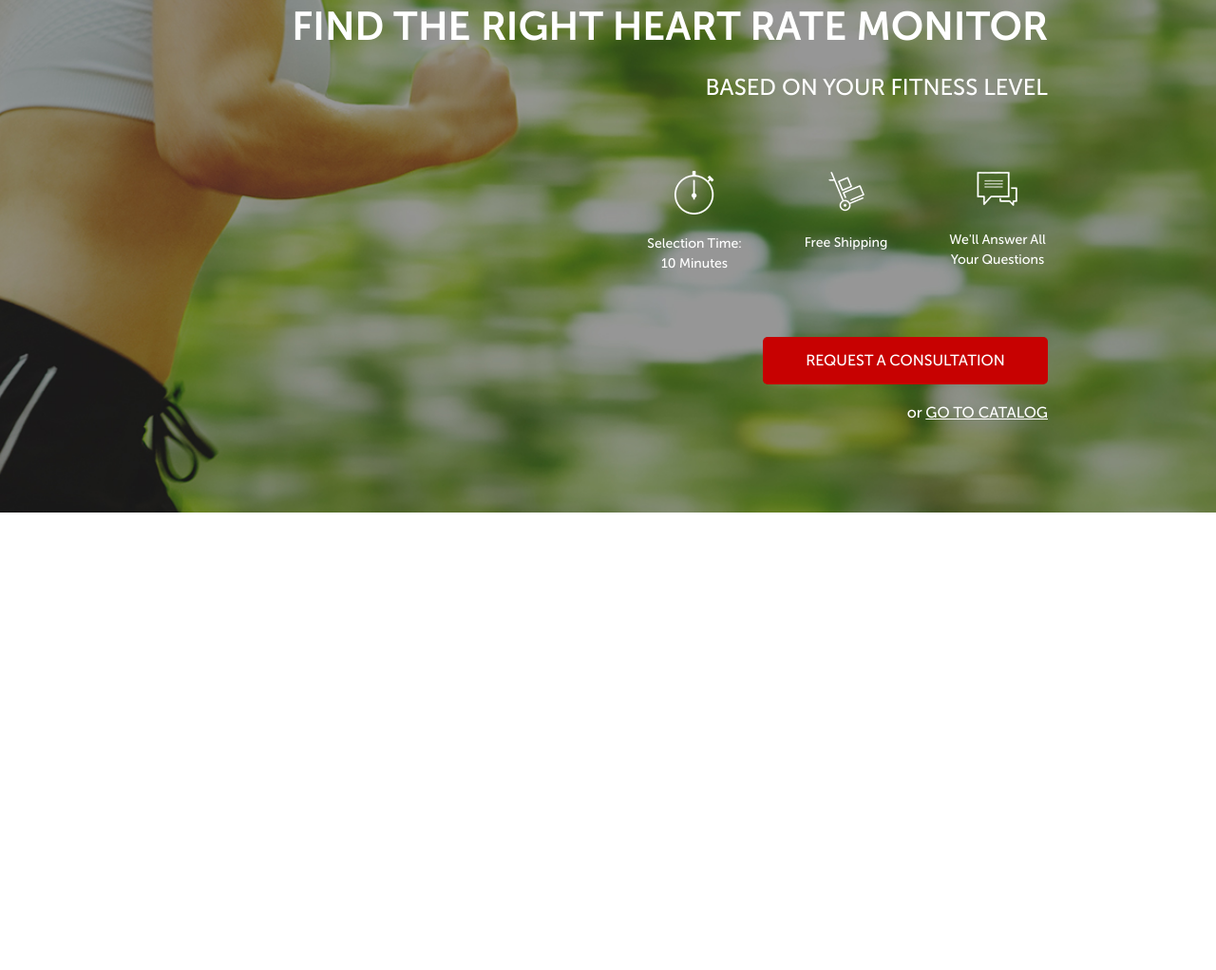
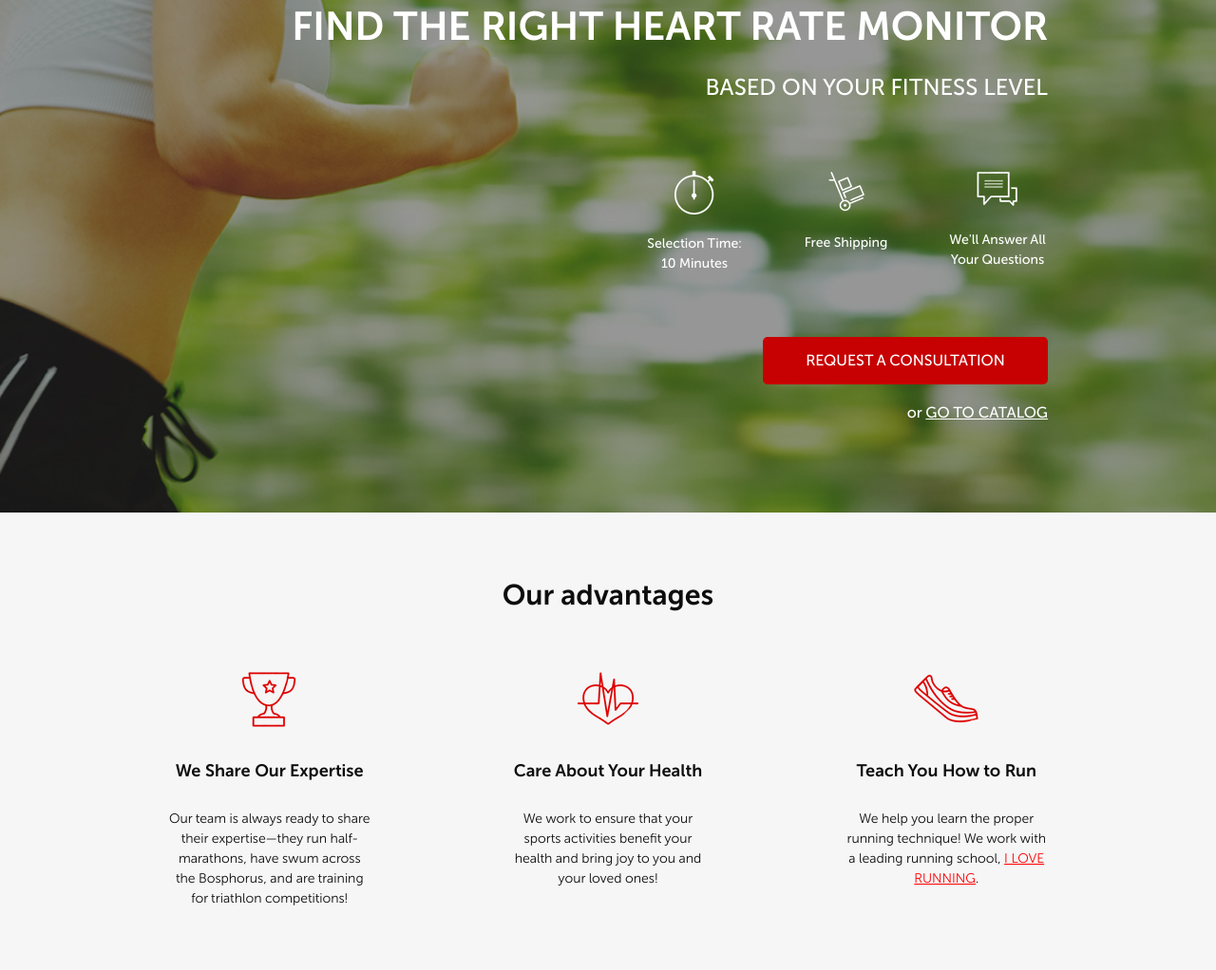
Before and after one commit to nikita1grynenko/pulse-web-page, a website: page src/index.html in a window 1280 px wide. Shown: the part 165-1187 px from the top of the page at 95% size. Before the commit the page ends 800 px from the top, so only its background shows below. Drawn offline with Linux system fonts and the light colour scheme.

Commit message:
advantages section done

```diff
--- a/src/index.html
+++ b/src/index.html
@@ -12,32 +12,26 @@
     <title>Pulse</title>
 </head>
 <body>
-<div class="promo">
+<section class="promo">
     <div class="container">
         <header class="header">
-
             <a href="#" class="header__logo">
                 <img src="img/logo.png" alt="logo" class="logo">
             </a>
-
             <div class="header__official">
                 Official Representative
                 <span>Garmin, Polar, Suunto</span>
             </div>
-
             <div class="header__contacts">
                 <a href="tel:+12129228974" class="header__number">+1 (212) 922-8974</a>
                 <button class="button">
                     Request a Call
                 </button>
             </div>
-
         </header>
         <div class="promo__wrapper">
-
             <h1 class="promo__header">Find the Right Heart Rate Monitor</h1>
             <h2 class="promo__subheader">Based on Your Fitness Level</h2>
-
             <div class="promo__icons">
                 <div class="promo__icon">
                     <img src="icons/timer.png" alt="timer">
@@ -59,10 +53,36 @@
                 or
                 <a href="#"> Go to Catalog</a>
             </div>
-
         </div>
-
     </div>
-</div>
+</section>
+<section class="advantages">
+    <div class="container">
+        <h1 class="advantages__header">Our advantages</h1>
+        <div class="row advantages__box">
+            <div class="advbox_element col-md-3">
+                <img src="icons/cup.png" alt="heart" class="advbox_icon">
+                <h3 class="advbox_header">We Share Our Expertise</h3>
+                <div class="advbox_text">Our team is always ready to share their expertise—they run half-marathons,
+                    have swum across the Bosphorus, and are training for triathlon competitions!
+                </div>
+            </div>
+            <div class="advbox_element col-md-3">
+                <img src="icons/heart.png" alt="heart" class="advbox_icon">
+                <h3 class="advbox_header">Care About Your Health</h3>
+                <div class="advbox_text">We work to ensure that your sports activities benefit your health and
+                    bring joy to you and your loved ones!
+                </div>
+            </div>
+            <div class="advbox_element col-md-3">
+                <img src="icons/shoe.png" alt="shoe" class="advbox_icon">
+                <h3 class="advbox_header">Teach You How to Run</h3>
+                <div class="advbox_text">We help you learn the proper running technique! We work with a leading
+                    running school, <span>i love running</span>.
+                </div>
+            </div>
+        </div>
+    </div>
+</section>
 </body>
 </html>
```
Also changed, not shown: src/css/style.min.css (+1 -1 lines).
